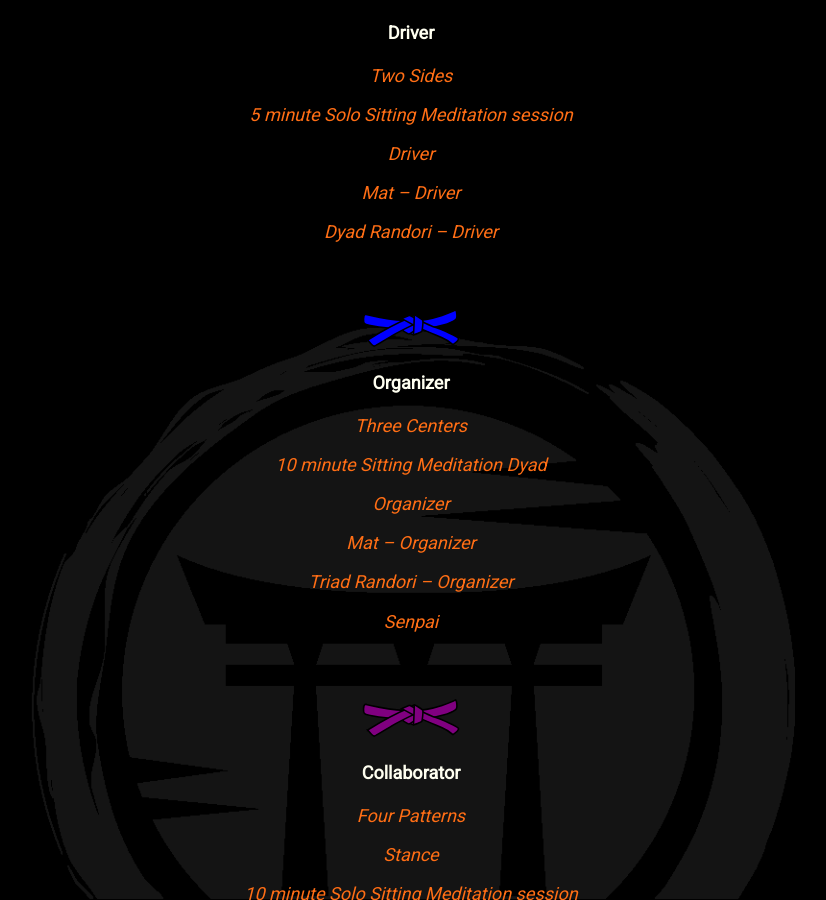
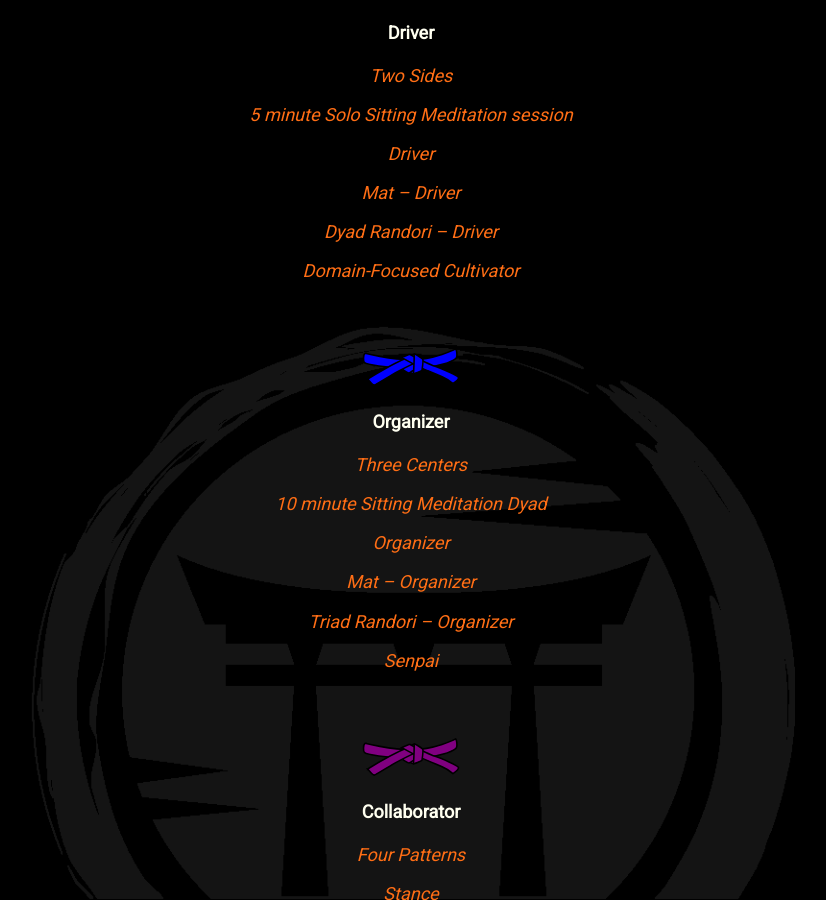
Before and after one commit to mindset-dojo/mindset-dojo.github.io, a Jekyll site: the page built from program.md, in a window 1280 px wide and 900 px high, scrolled down 2171 px. Shown: the whole window, without its empty margins (229-1055 px from the left). Built offline with Jekyll 4.4.1, drawn with Linux system fonts in a browser that asks for light colours; some web fonts are replaced; some of the changed text lies outside the part shown.

Commit message:
feat(forms): add cultivator forms to program.

```diff
--- a/_data/sections/program.yaml
+++ b/_data/sections/program.yaml
@@ -78,6 +78,8 @@
               url: /forms/mat/
             - label: Dyad Randori – Driver
               url: /forms/randori/
+            - label: Domain-Focused Cultivator
+              url: /forms/domain-focused-cultivator/
         - color: blue
           label: 4th Kyu
           level: -4
@@ -159,6 +161,8 @@
               url: /forms/mat/
             - label: Real-Life Randori
               url: /forms/randori/
+            - label: Organizationally-Focused Cultivator
+              url: /forms/organizationally-focused-cultivator/
   - type: designations
     data:
       label: "Leadership Designations"
```
